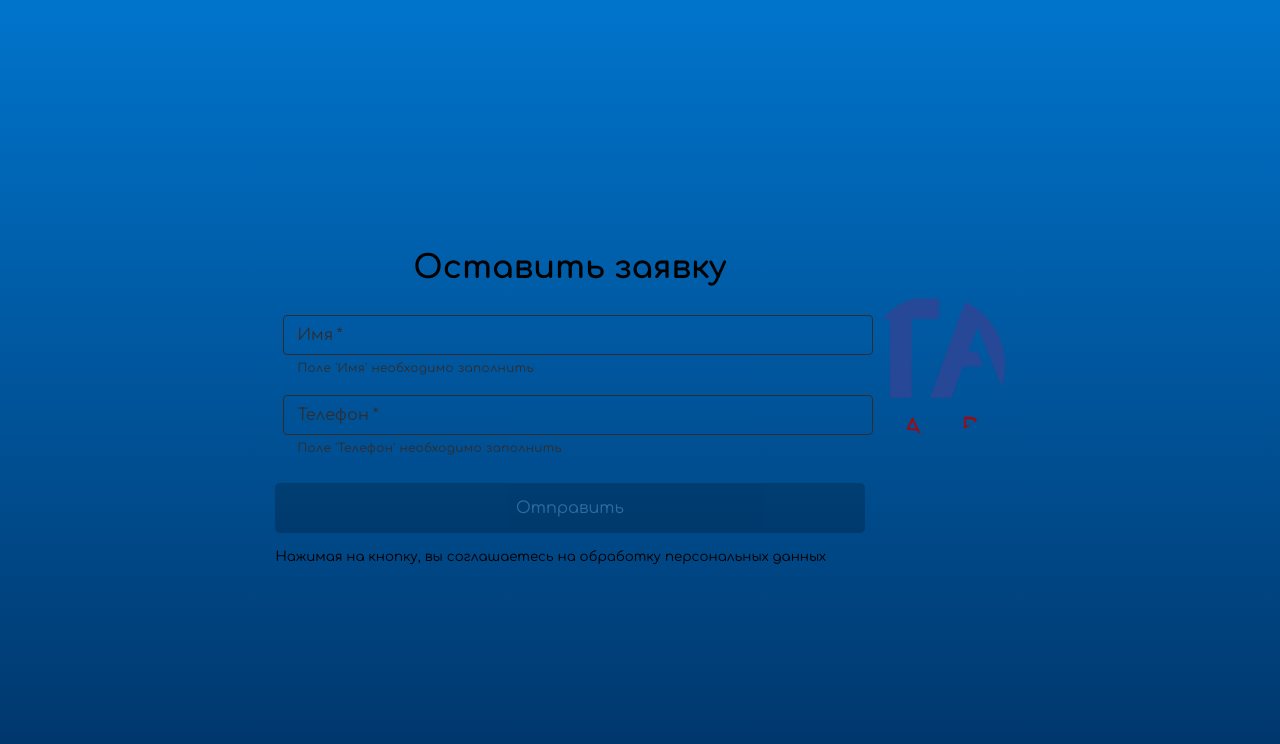
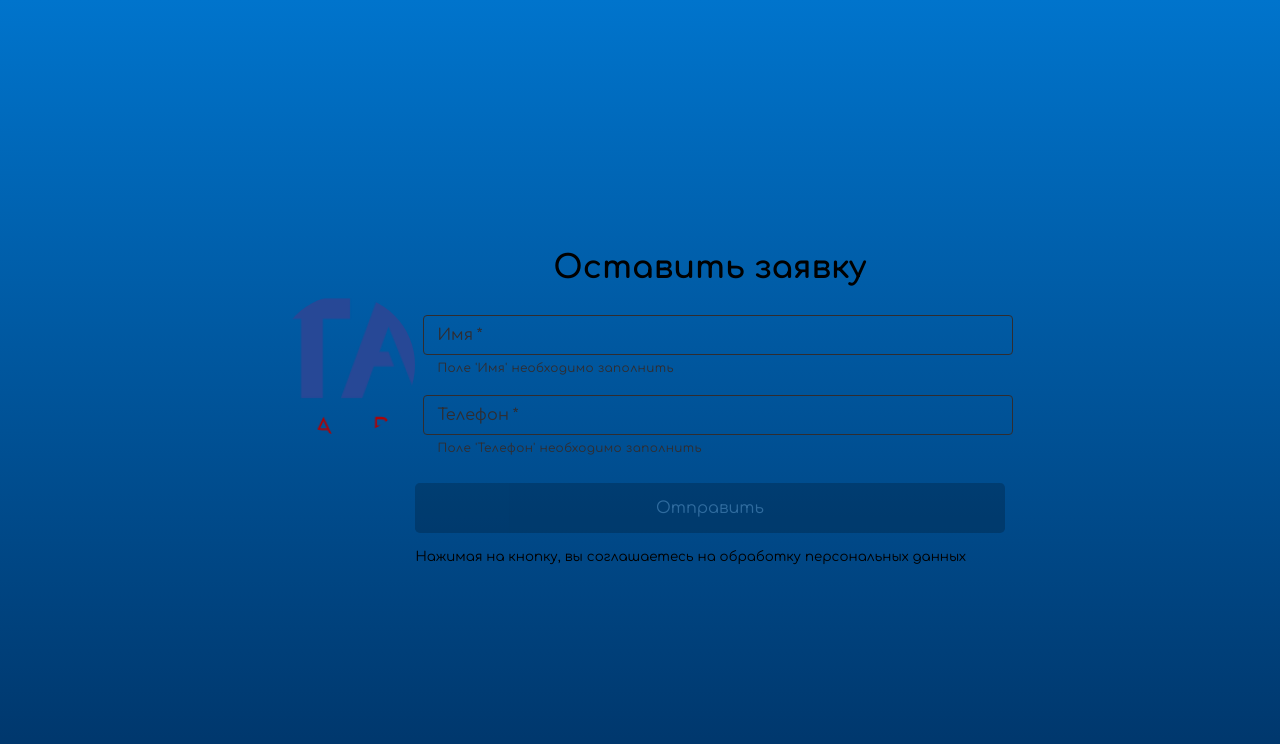
Before and after one commit to abzaliosdep/team-3, a React (Create React App) app: page / in a window 1280 px wide. Shown: the top 744 px of the page. Built offline with nearby package versions, Linux system fonts and the light colour scheme.

Commit message:
Add files via upload

```diff
--- a/src/components/Home.js
+++ b/src/components/Home.js
@@ -65,6 +65,11 @@ function Home() {
 
     return (
         <div className="home">
+            <div className="image-container">
+                <div className="image">
+                    <img src={albert} alt="Logo" />
+                </div>
+            </div>
             <div className="form-container">
                 <div className="card">
                     {commandNumber === 0 ? (
@@ -119,11 +124,6 @@ function Home() {
                     )}
                 </div>
             </div>
-            <div className="image-container">
-                <div className="image">
-                    <img src={albert} alt="Logo" />
-                </div>
-            </div>
         </div>
     );
 }
```
